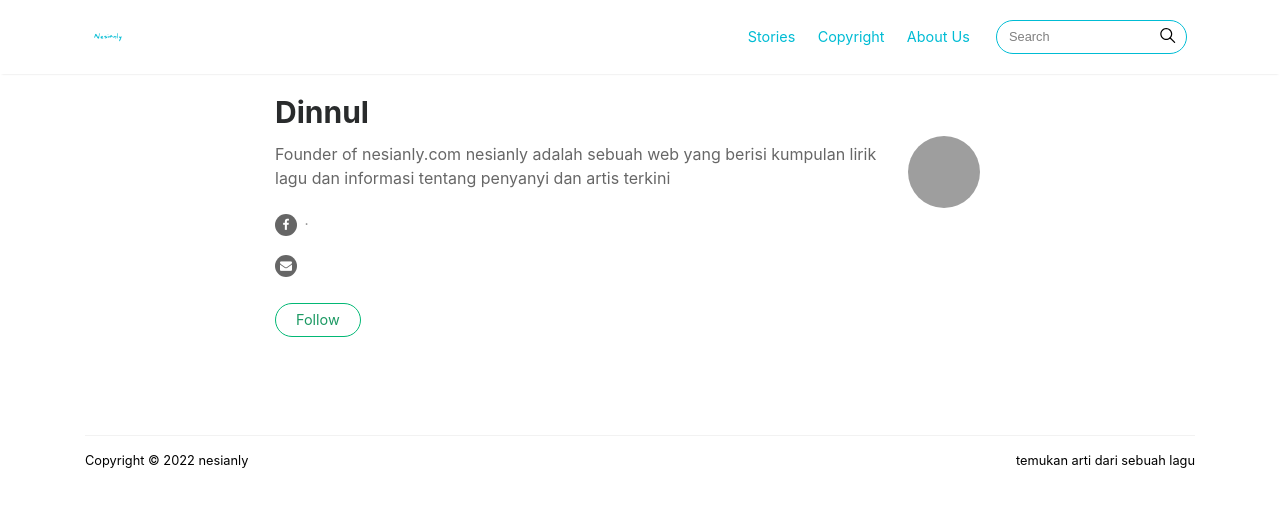
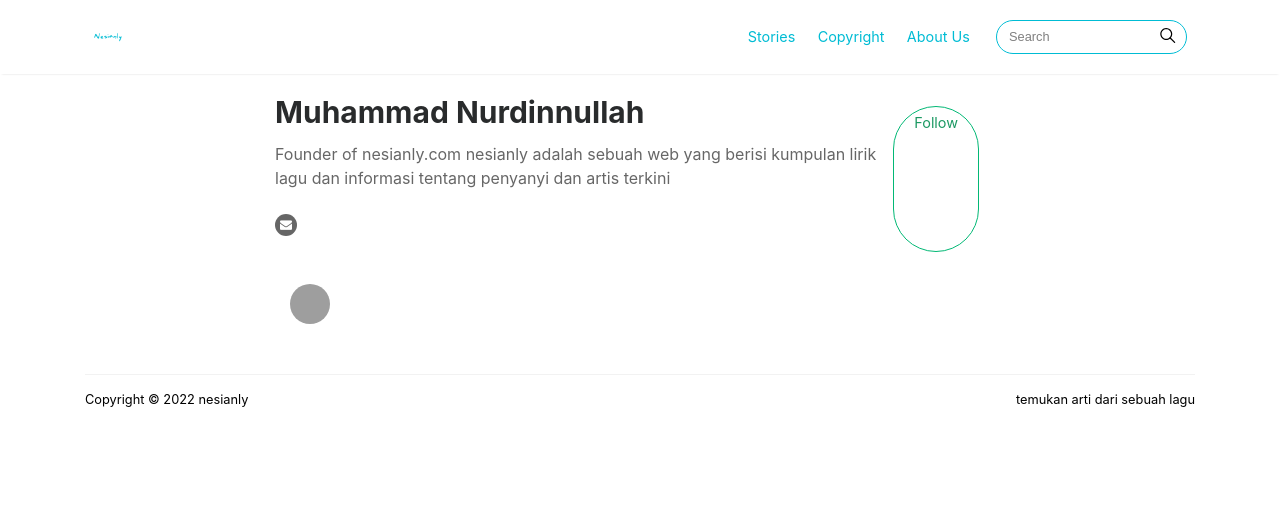
Before and after one commit to dinnul8/nesianly.github.io, a plain HTML site: page About-Us.html in a window 1280 px wide. Drawn offline with Linux system fonts and the light colour scheme; grey boxes are pictures that could not be loaded; a script that the page names is missing.

Commit message:
ubah nama di about us.html

```diff
--- a/About-Us.html
+++ b/About-Us.html
@@ -63,10 +63,10 @@
 			<div class="mainheading">
 				<div class="row post-top-meta authorpage">
 					<div class="col-md-10 col-xs-12">
-						<h1>Dinnul
+						<h1>Muhammad Nurdinnullah
 						</h1>
 						<span class="author-description">Founder of <a target="_blank" >nesianly.com</a> nesianly adalah sebuah web yang berisi kumpulan lirik lagu dan informasi tentang penyanyi dan artis terkini</span>
-						<div class="sociallinks"><a  target="_blank" href="https://www.facebook.com/dinnul.dinnul.142"><i class="fa fa-facebook"></i></a> <span class="dot"></span>
+						<!-- <div class="sociallinks"><a target="_blank" href="https://www.facebook.com/dinnul.dinnul.142"><i class="fa fa-facebook"></i></a> <span class="dot"></span>  -->
 						<div class="sociallinks"><a target="_blank" href="mailto:nesianly@gmail.com"><i class="fa fa-envelope" aria-hidden="true"></i></div></div>
 						<a target="_blank" href="https://twitter.com/Mnrdnnllh" class="btn follow">Follow</a>
 					</div>
```
